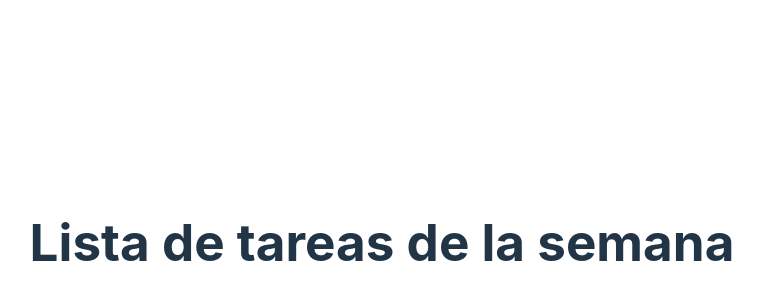
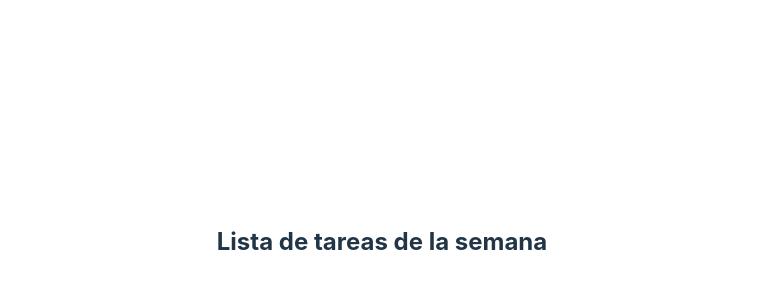
Before and after one commit to JMarioGilD/my-react-task-list, a React (Vite) app: page / in a window 1280 px wide. Shown: the part 158-458 px from the top of the page, without its empty margins (258-1021 px from the left). Built offline with nearby package versions, Linux system fonts and the light colour scheme.

Commit message:
actualizando el componente header

```diff
--- a/src/Components/Header.jsx
+++ b/src/Components/Header.jsx
@@ -1,7 +1,7 @@
 function Header() {
     return (
         <div>
-            <h1>Lista de tareas de la semana</h1>
+            <h2>Lista de tareas de la semana</h2>
         </div>
     )
 }
```
